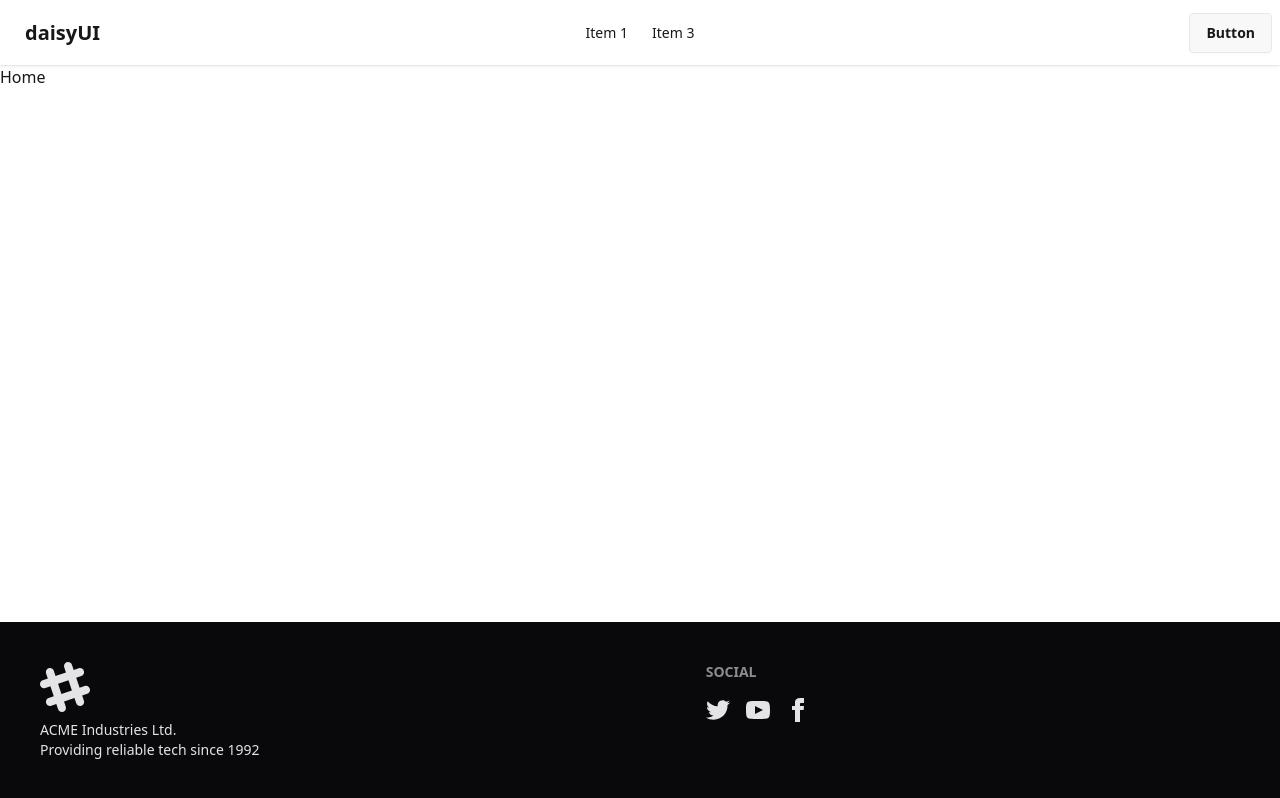
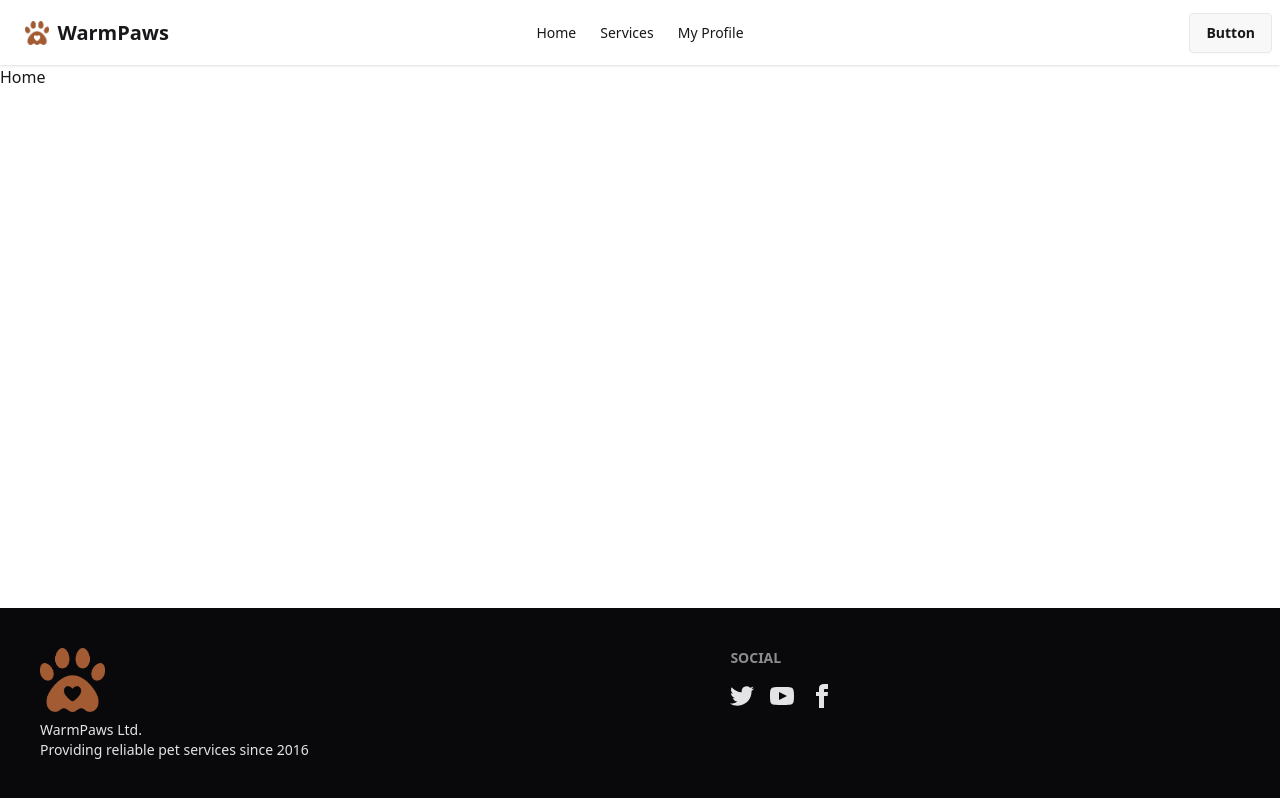
Before and after one commit to buildwithmeraj/warm-paws, a React (Vite) app: page /login in a window 1280 px wide. Built offline with nearby package versions, Linux system fonts and the light colour scheme.

Commit message:
added logo, added json file for slide images

```diff
--- /dev/null
+++ b/public/slideImages.json
@@ -0,0 +1,20 @@
+[
+  {
+    "url": "https://i.ibb.co.com/8DRScQkp/Beagle-in-Pink-Hoodie.jpg"
+  },
+  {
+    "url": "https://i.ibb.co.com/gL7WpYT4/image.png"
+  },
+  {
+    "url": "https://i.ibb.co.com/Lz47cFZn/image.png"
+  },
+  {
+    "url": "https://i.ibb.co.com/XfcCHnm7/image.png"
+  },
+  {
+    "url": "https://i.ibb.co.com/twK6Wgn7/image.png"
+  },
+  {
+    "url": "https://i.ibb.co.com/8gLzrQK1/image.png"
+  }
+]
--- a/src/components/Footer.jsx
+++ b/src/components/Footer.jsx
@@ -1,24 +1,15 @@
 import React from "react";
+import logo from "../../public/logo.png";
 
 const Footer = () => {
   return (
     <footer className="footer sm:footer-horizontal bg-neutral text-neutral-content p-10">
       <aside>
-        <svg
-          width="50"
-          height="50"
-          viewBox="0 0 24 24"
-          xmlns="http://www.w3.org/2000/svg"
-          fillRule="evenodd"
-          clipRule="evenodd"
-          className="fill-current"
-        >
-          <path d="M22.672 15.226l-2.432.811.841 2.515c.33 1.019-.209 2.127-1.23 2.456-1.15.325-2.148-.321-2.463-1.226l-.84-2.518-5.013 1.677.84 2.517c.391 1.203-.434 2.542-1.831 2.542-.88 0-1.601-.564-1.86-1.314l-.842-2.516-2.431.809c-1.135.328-2.145-.317-2.463-1.229-.329-1.018.211-2.127 1.231-2.456l2.432-.809-1.621-4.823-2.432.808c-1.355.384-2.558-.59-2.558-1.839 0-.817.509-1.582 1.327-1.846l2.433-.809-.842-2.515c-.33-1.02.211-2.129 1.232-2.458 1.02-.329 2.13.209 2.461 1.229l.842 2.515 5.011-1.677-.839-2.517c-.403-1.238.484-2.553 1.843-2.553.819 0 1.585.509 1.85 1.326l.841 2.517 2.431-.81c1.02-.33 2.131.211 2.461 1.229.332 1.018-.21 2.126-1.23 2.456l-2.433.809 1.622 4.823 2.433-.809c1.242-.401 2.557.484 2.557 1.838 0 .819-.51 1.583-1.328 1.847m-8.992-6.428l-5.01 1.675 1.619 4.828 5.011-1.674-1.62-4.829z"></path>
-        </svg>
+        <img src={logo} alt="logo" className="h-16" />
         <p>
-          ACME Industries Ltd.
+          WarmPaws Ltd.
           <br />
-          Providing reliable tech since 1992
+          Providing reliable pet services since 2016
         </p>
       </aside>
       <nav>
--- a/src/components/Navbar.jsx
+++ b/src/components/Navbar.jsx
@@ -1,13 +1,18 @@
 import React from "react";
+import logo from "../../public/logo.png";
+import { NavLink } from "react-router";
 
 const Navbar = () => {
   const navLinks = (
     <>
       <li>
-        <a>Item 1</a>
+        <NavLink to="/">Home</NavLink>
       </li>
       <li>
-        <a>Item 3</a>
+        <NavLink to="/services">Services</NavLink>
+      </li>
+      <li>
+        <NavLink to="/profile">My Profile</NavLink>
       </li>
     </>
   );
@@ -39,7 +44,10 @@ const Navbar = () => {
             {navLinks}
           </ul>
         </div>
-        <a class="btn btn-ghost text-xl">daisyUI</a>
+        <a class="btn btn-ghost text-xl">
+          <img src={logo} alt="logo" className="h-6 mr-0.5" />
+          WarmPaws
+        </a>
       </div>
       <div class="navbar-center hidden lg:flex">
         <ul class="menu menu-horizontal px-1">{navLinks}</ul>
--- a/src/index.css
+++ b/src/index.css
@@ -2,3 +2,7 @@
 @plugin "daisyui" {
   themes: light --default, dark --prefersdark, cupcake;
 }
+.active {
+  color: rgb(69, 85, 226);
+  font-weight: bold;
+}
```
Also changed, not shown: public/logo.png (added).
